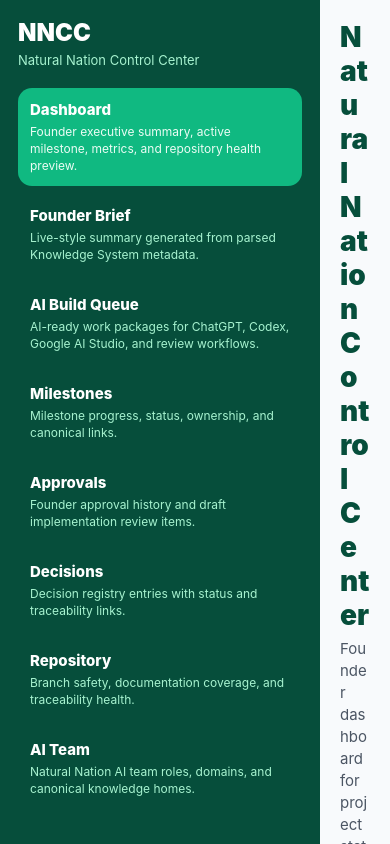
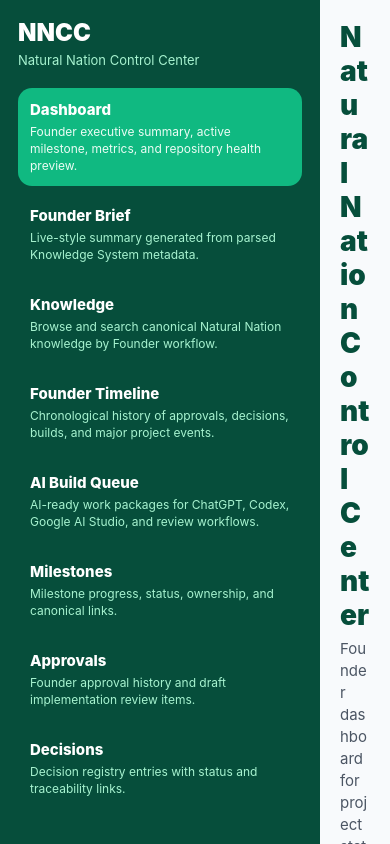
Before and after one commit to Natural-Nation-MVP/natural-nation-mvp, a React Native app: screen / in a window 390 px wide. Built offline with nearby package versions, Linux system fonts and the light colour scheme.

Commit message:
feat(NNCC-006): add knowledge workspace navigation

```diff
--- a/app/nncc/data/nncc.navigation.ts
+++ b/app/nncc/data/nncc.navigation.ts
@@ -23,6 +23,16 @@ export const nnccNavigationItems: NNCCNavigationItem[] = [
     key: 'founder-brief',
     label: 'Founder Brief',
     description: 'Live-style summary generated from parsed Knowledge System metadata.',
+  },
+  {
+    key: 'knowledge',
+    label: 'Knowledge',
+    description: 'Browse and search canonical Natural Nation knowledge by Founder workflow.',
+  },
+  {
+    key: 'timeline',
+    label: 'Founder Timeline',
+    description: 'Chronological history of approvals, decisions, builds, and major project events.',
   },
   {
     key: 'build-queue',
```
